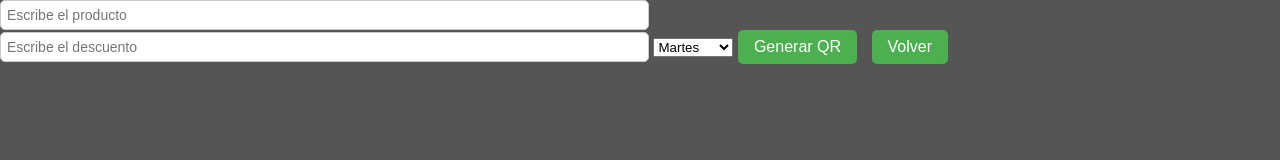
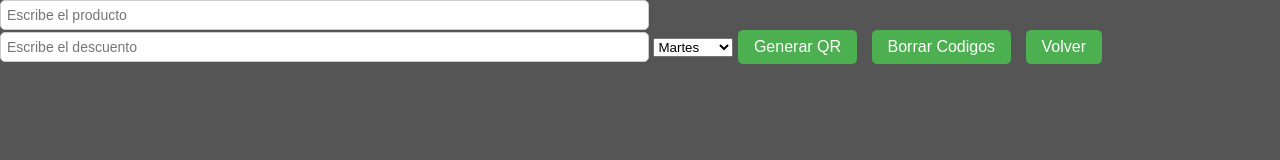
Before and after one commit to Lucio123455/Pescaderia, a plain HTML site: page qr.html in a window 1280 px wide. Drawn offline with Linux system fonts and the light colour scheme.

Commit message:
boton para borrar

```diff
--- a/qr.html
+++ b/qr.html
@@ -27,6 +27,7 @@
 				</select>
 
 				<button class="btn" onclick="generarQR()">Generar QR</button>
+				<button class="btn" onclick="borrarItemLocalStorage('QRS')">Borrar Codigos</button>
 				<a href="index.html"><button>Volver</button></a>
 			<div id="contenedorQR" class="contenedorQR"></div>
 		</div>
--- a/qr.js
+++ b/qr.js
@@ -69,5 +69,8 @@ function mostrarCarteles(){
     }
 }
 
+function borrarItemLocalStorage(clave) {
+    localStorage.removeItem(clave);
+}
 
 mostrarCarteles()
```
